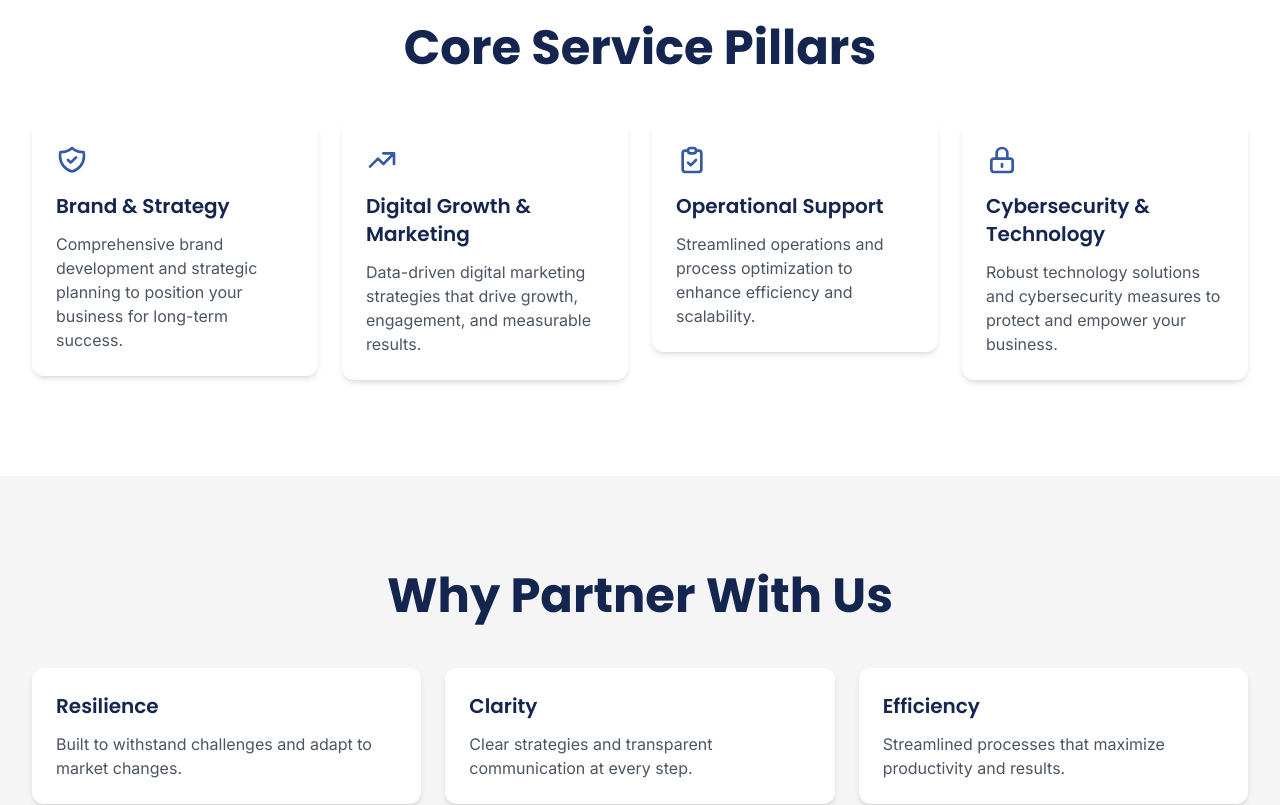
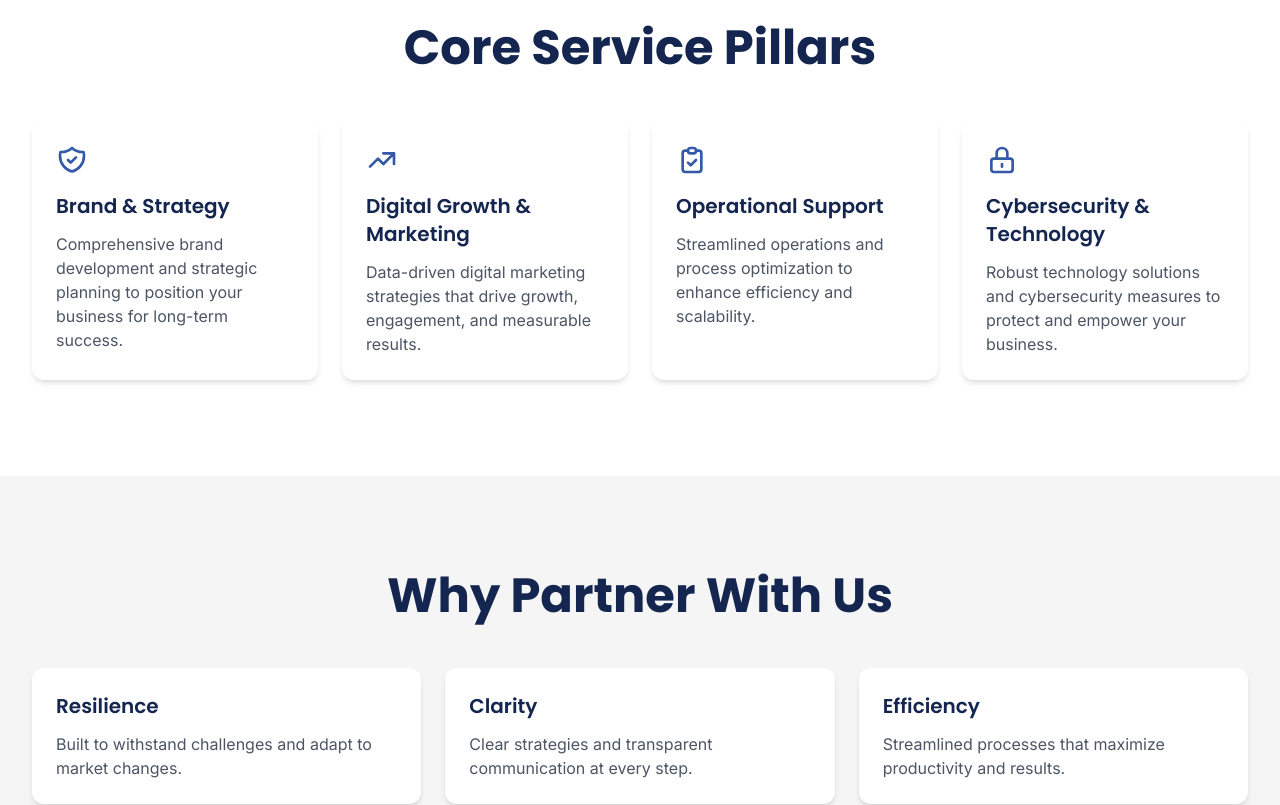
Before and after one commit to ENNATIJI-ZINEB/Rhiholding, a Next.js app: page / in a window 1280 px wide. Shown: the part 1540-2345 px from the top of the page. Built offline with nearby package versions, Linux system fonts and the light colour scheme.

Commit message:
Alignement

```diff
--- a/app/page.tsx
+++ b/app/page.tsx
@@ -225,7 +225,7 @@ export default function HomePage() {
           <ScrollAnimation>
             <SectionTitle>Core Service Pillars</SectionTitle>
           </ScrollAnimation>
-          <div className="grid md:grid-cols-2 lg:grid-cols-4 gap-6">
+          <div className="grid md:grid-cols-2 lg:grid-cols-4 gap-6 items-stretch">
             {servicePillars.map((service, index) => (
               <ScrollAnimation key={index} delay={index * 100}>
                 <ServiceCard
--- a/components/ServiceCard.tsx
+++ b/components/ServiceCard.tsx
@@ -40,7 +40,7 @@ export default function ServiceCard({
 
   return (
     <div
-      className={`bg-white rounded-xl shadow-md hover:shadow-lg transition-all duration-300 p-6 hover:-translate-y-1 ${className}`}
+      className={`bg-white rounded-xl shadow-md hover:shadow-lg transition-all duration-300 p-6 hover:-translate-y-1 h-full flex flex-col ${className}`}
     >
       {defaultIcon && (
         <div className="mb-4 text-accent">{defaultIcon}</div>
@@ -48,7 +48,7 @@ export default function ServiceCard({
       <h3 className="text-xl font-heading font-semibold text-primary mb-3">
         {title}
       </h3>
-      <p className="text-gray-600">{description}</p>
+      <p className="text-gray-600 flex-grow">{description}</p>
     </div>
   );
 }
```
